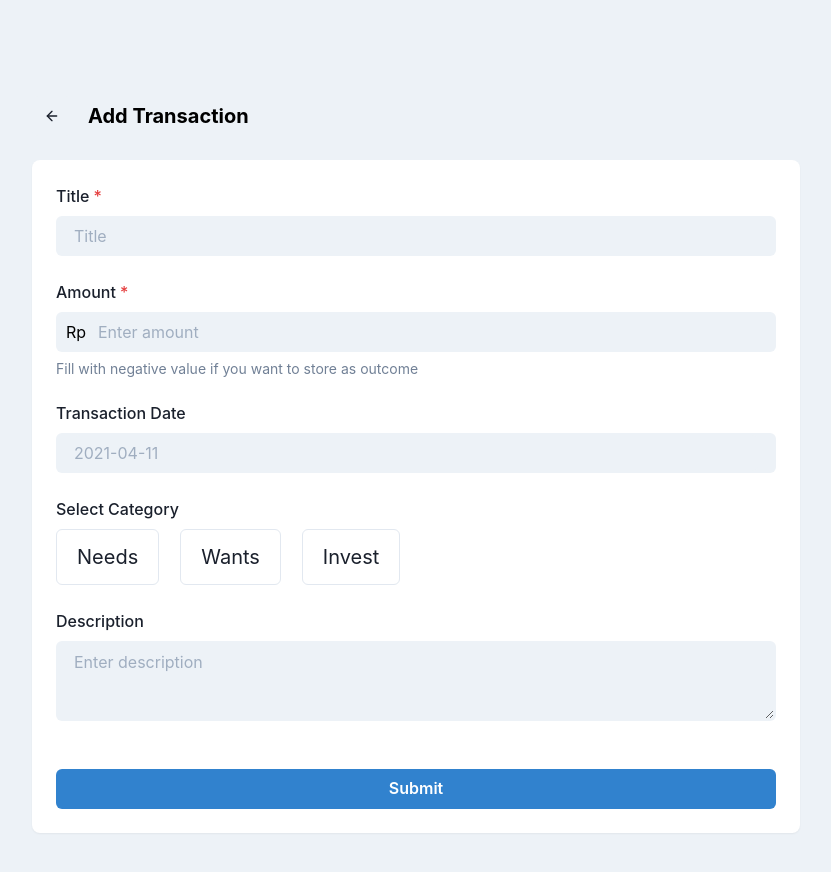
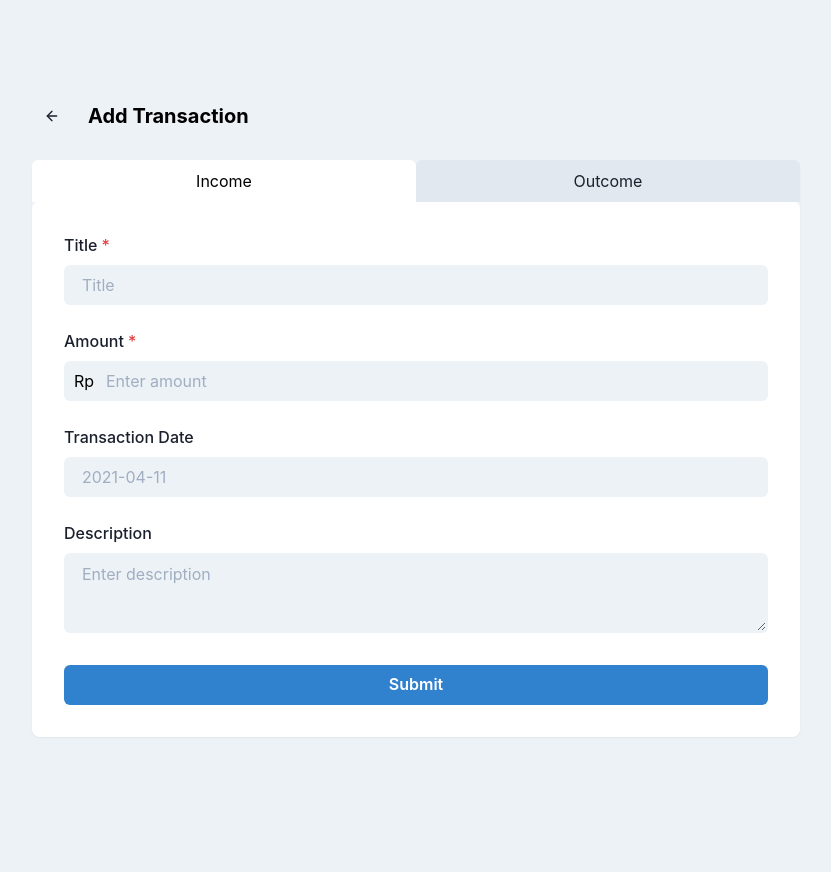
Before and after one commit to seagalputra/silver, a React (Create React App) app: page /transaction/add in a window 1280 px wide. Shown: the top 872 px of the page, without its empty margins (224-1055 px from the left). After the commit the page ends 833 px from the top, so only its background shows below. Built offline with nearby package versions, Linux system fonts and the light colour scheme; no server answers.

Commit message:
Separate income and outcome form

```diff
--- a/src/AddTransaction.tsx
+++ b/src/AddTransaction.tsx
@@ -16,8 +16,12 @@
   UseRadioProps,
   useRadioGroup,
   HStack,
-  FormHelperText,
   useToast,
+  Tabs,
+  TabList,
+  TabPanels,
+  Tab,
+  TabPanel,
 } from '@chakra-ui/react';
 import DayPickerInput from 'react-day-picker/DayPickerInput';
 import { FiArrowLeft } from 'react-icons/fi';
@@ -77,8 +81,12 @@
   }
 `;
 
-const AddTransaction = (): JSX.Element => {
-  const [category, setCategory] = useState('');
+const AddTransaction = () => {
+  const [tabIndex, setTabIndex] = useState(0);
+  const [formData, setFormData] = useState({
+    category: '',
+    transactionStatus: 'income',
+  });
   const [addTransaction, { loading }] = useMutation(ADD_TRANSACTION);
   const toast = useToast();
 
@@ -87,19 +95,23 @@
 
   const { getRootProps, getRadioProps } = useRadioGroup({
     name: 'transactionCategory',
-    onChange: (nextValue: string) => setCategory(nextValue.toLowerCase()),
+    onChange: (nextValue: string) =>
+      setFormData((currentValue) => {
+        return { ...currentValue, category: nextValue.toLowerCase() };
+      }),
   });
   const group = getRootProps();
 
   const onSubmit = (data: IAddTransction) => {
+    const amount =
+      formData.transactionStatus === 'income' ? data.amount : `-${data.amount}`;
+
     const submitted = {
       ...data,
-      amount: +data.amount,
-      transactionStatus: data.amount.toString().startsWith('-')
-        ? 'outcome'
-        : 'income',
+      amount: +amount,
+      transactionStatus: formData.transactionStatus,
       transactionDate: convertToISODate(data.transactionDate),
-      category,
+      category: formData.category,
     };
 
     addTransaction({ variables: { data: submitted } })
@@ -143,15 +155,36 @@
           </Box>
         </Flex>
       </Box>
-      <Box
+      <Tabs
         borderRadius="lg"
-        bgColor="white"
+        bgColor="transparent"
         boxShadow="sm"
         maxW="3xl"
         w="full"
         mt="6"
+        isFitted
+        isLazy
+        variant="enclosed"
+        index={tabIndex}
+        onChange={(index) => {
+          setFormData((prevValue) => ({
+            ...prevValue,
+            transactionStatus: index === 0 ? 'income' : 'outcome',
+          }));
+          setTabIndex(index);
+        }}
       >
-        <Box p="6">
+        <TabList>
+          <Tab _selected={{ color: 'black', bg: 'white' }} bgColor="gray.200">
+            Income
+          </Tab>
+          <Tab _selected={{ color: 'black', bg: 'white' }} bgColor="gray.200">
+            Outcome
+          </Tab>
+        </TabList>
+        <TabPanels>
+          <TabPanel bgColor="white" borderRadius="lg">
+            <Box p="4">
               <form onSubmit={handleSubmit(onSubmit)}>
                 <FormControl id="title" isRequired>
                   <FormLabel>Title</FormLabel>
@@ -175,9 +208,67 @@
                       {...register('amount')}
                     />
                   </InputGroup>
-              <FormHelperText>
-                Fill with negative value if you want to store as outcome
-              </FormHelperText>
+                </FormControl>
+                <FormControl id="transactionDate" mt="6">
+                  <FormLabel>Transaction Date</FormLabel>
+                  <Controller
+                    name="transactionDate"
+                    control={control}
+                    defaultValue=""
+                    render={({ field, fieldState, formState }) => (
+                      <DayPickerInput
+                        onDayChange={field.onChange}
+                        placeholder={`${convertToISODate()}`}
+                      />
+                    )}
+                  />
+                </FormControl>
+                <FormControl id="description" mt="6">
+                  <FormLabel>Description</FormLabel>
+                  <Textarea
+                    placeholder="Enter description"
+                    variant="filled"
+                    size="md"
+                    {...register('description')}
+                  />
+                </FormControl>
+                <Button
+                  type="submit"
+                  isFullWidth
+                  mt="8"
+                  colorScheme="blue"
+                  isLoading={loading}
+                >
+                  Submit
+                </Button>
+              </form>
+            </Box>
+          </TabPanel>
+          <TabPanel bgColor="white" borderRadius="lg">
+            <Box p="4">
+              <form onSubmit={handleSubmit(onSubmit)}>
+                <FormControl id="title" isRequired>
+                  <FormLabel>Title</FormLabel>
+                  <Input
+                    placeholder="Title"
+                    variant="filled"
+                    {...register('title')}
+                  />
+                </FormControl>
+                <FormControl id="amount" isRequired mt="6">
+                  <FormLabel>Amount</FormLabel>
+                  <InputGroup>
+                    <InputLeftElement
+                      pointerEvents="none"
+                      color="black"
+                      children="Rp"
+                    />
+                    <Input
+                      placeholder="Enter amount"
+                      variant="filled"
+                      {...register('amount')}
+                    />
+                  </InputGroup>
                 </FormControl>
                 <FormControl id="transactionDate" mt="6">
                   <FormLabel>Transaction Date</FormLabel>
@@ -221,7 +312,7 @@
                 <Button
                   type="submit"
                   isFullWidth
-              mt="12"
+                  mt="8"
                   colorScheme="blue"
                   isLoading={loading}
                 >
@@ -229,7 +320,9 @@
                 </Button>
               </form>
             </Box>
-      </Box>
+          </TabPanel>
+        </TabPanels>
+      </Tabs>
     </Center>
   );
 };
```
Lines whose indentation alone changed are shown as unchanged.
